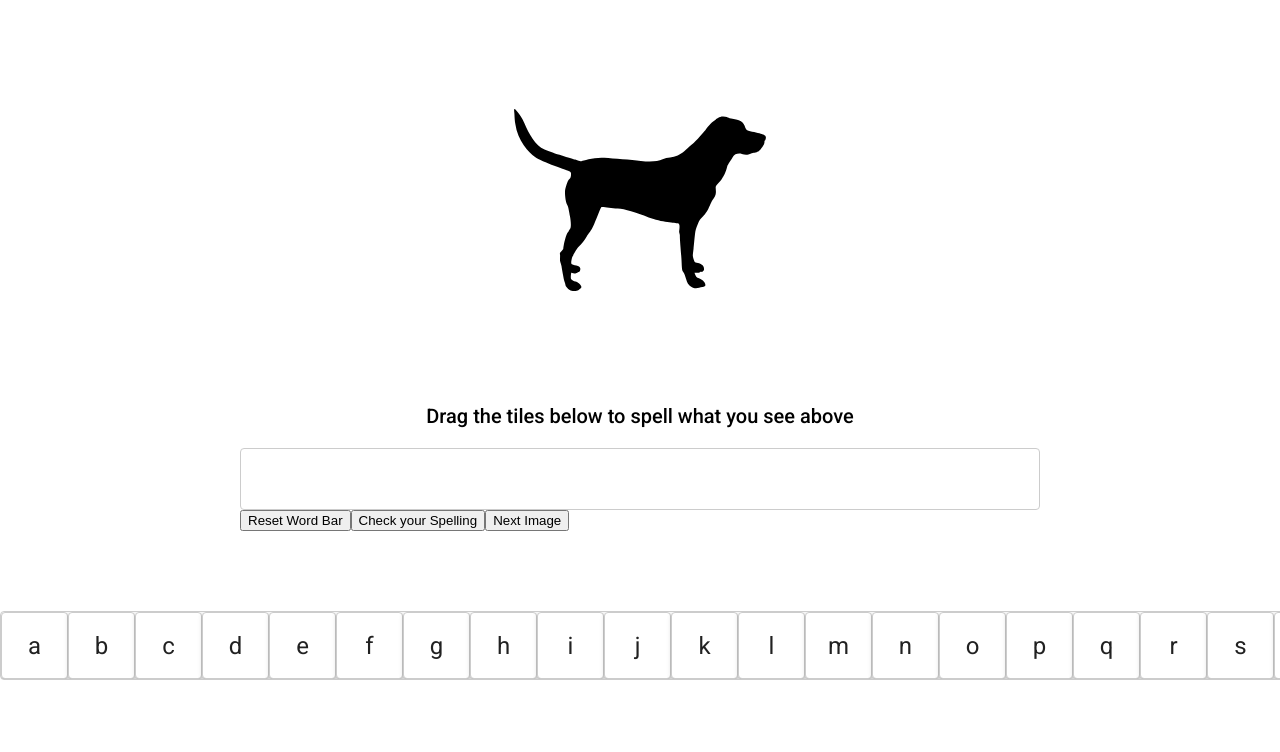
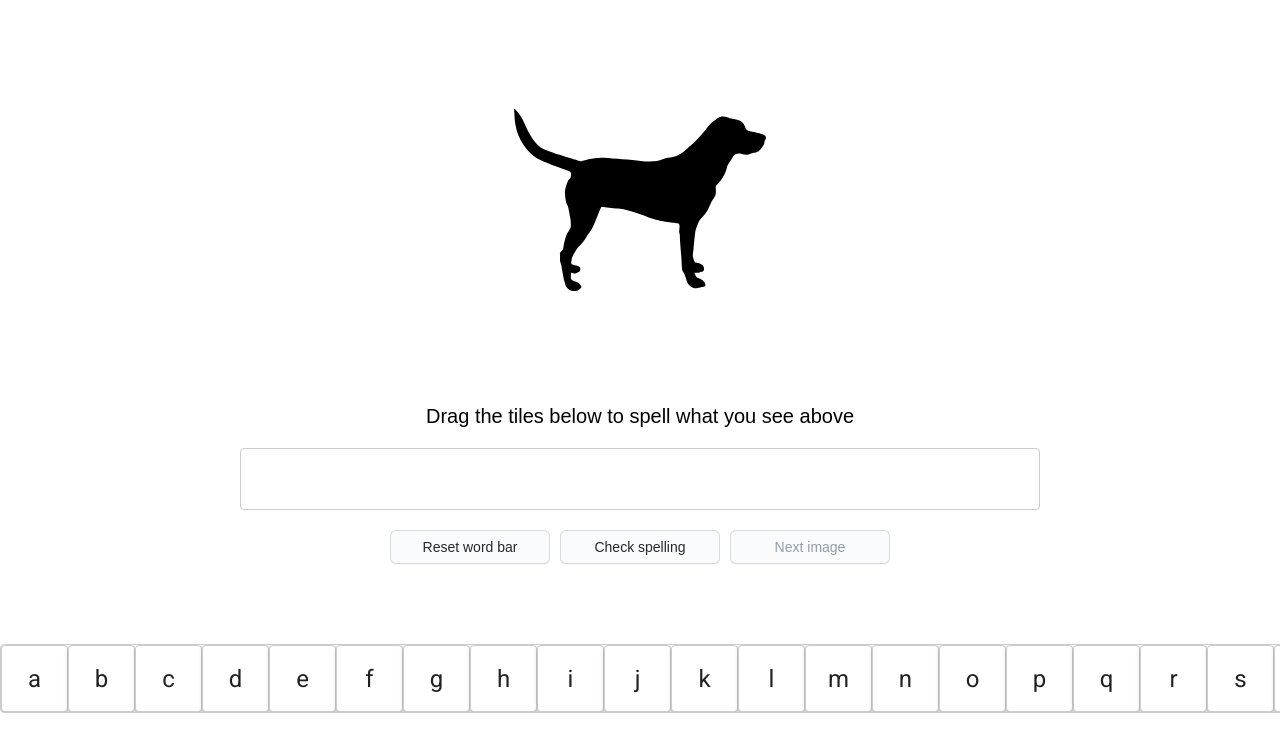
Before and after one commit to FoxFunctions/wordBuilder, an Angular app: page / in a window 1280 px wide. Shown: the top 752 px of the page. Built offline with nearby package versions, Linux system fonts and the light colour scheme.

Commit message:
added styling to the buttons and added additional button functionality

```diff
--- a/src/app/app.component.css
+++ b/src/app/app.component.css
@@ -16,6 +16,72 @@
   .alphabet-container {
     margin: auto;
     width: 1744px;
+  }
+
+  .button-container{
+  text-align: center;
+  }
+
+  .span{
+    margin-left: 10px;
+  }
+
+  .button {
+    appearance: none;
+    width: 160px;
+    background-color: #FAFBFC;
+    border: 1px solid rgba(27, 31, 35, 0.15);
+    border-radius: 6px;
+    box-shadow: rgba(27, 31, 35, 0.04) 0 1px 0, rgba(255, 255, 255, 0.25) 0 1px 0 inset;
+    box-sizing: border-box;
+    color: #24292E;
+    cursor: pointer;
+    display: inline-block;
+    font-family: Arial, Helvetica, sans-serif;
+    font-size: 14px;
+    font-weight: 500;
+    line-height: 20px;
+    list-style: none;
+    padding: 6px 16px;
+    transition: background-color 0.2s cubic-bezier(0.3, 0, 0.5, 1);
+    user-select: none;
+    -webkit-user-select: none;
+    touch-action: manipulation;
+    vertical-align: middle;
+    white-space: nowrap;
+    word-wrap: break-word;
+
+  }
+
+  .button:hover {
+    background-color: #F3F4F6;
+    text-decoration: none;
+    transition-duration: 0.1s;
+  }
+
+  .button:disabled {
+    background-color: #FAFBFC;
+    border-color: rgba(27, 31, 35, 0.15);
+    color: #959DA5;
+    cursor: default;
+  }
+
+  .button:active {
+    background-color: #EDEFF2;
+    box-shadow: rgba(225, 228, 232, 0.2) 0 1px 0 inset;
+    transition: none 0s;
+  }
+
+  .button:focus {
+    outline: 1px transparent;
+  }
+
+  .button:before {
+    display: none;
+  }
+
+  .button:-webkit-details-marker {
+    display: none;
   }
 
   .letter-box {
@@ -70,6 +136,7 @@
 
   .message{
     text-align: center;
+    font-family: Arial, Helvetica, sans-serif;
   }
 
   .cdk-drag-placeholder {
@@ -80,6 +147,13 @@
     transition: transform 250ms cubic-bezier(0, 0, 0.2, 1);
   }
 
+  .letter-tiles:hover{
+
+    background-color: #F3F4F6;
+    text-decoration: none;
+    transition-duration: 0.1s;
+  }
+
   .letter-tiles:last-child {
     border: none;
   }
--- a/src/app/app.component.html
+++ b/src/app/app.component.html
@@ -5,9 +5,15 @@
     [cdkDropListConnectedTo]="[alphabetList]" class="letter-box" (cdkDropListDropped)="drop($event)">
     <div class="letter-tiles" *ngFor="let myWord of myWord" cdkDrag>{{myWord}}</div>
   </div>
-  <button (click)="clearWordList()">Reset Word Bar</button>
-  <button (click)="spelledCorrectly()">Check your Spelling</button>
-  <button (click)="iconIterator()">Next Image</button>
+  <br>
+  <div class="button-container">
+  <button class="button" (click)="clearWordList()">Reset word bar</button>
+  <span class="span"></span>
+  <button class="button" (click)="spelledCorrectly()">Check spelling</button>
+  <span class="span"></span>
+  <button class="button" *ngIf="!isCorrectSpelling" (click)="iconIterator()" disabled >Next image</button>
+  <button class="button" *ngIf="isCorrectSpelling" (click)="iconIterator()">Next image</button>
+  </div>
 </div>
 <br>
 <br>
@@ -22,4 +28,5 @@
 <br>
 <br>
 <h2 class="message" *ngIf="isCorrectSpelling">You spelled {{imageHelper.placeHolderHelperIcon.title}} correctly!</h2>
+<h2 class="message" *ngIf="isWrongSpelling" >Sorry, that is incorrect. Please try again.</h2>
 <router-outlet></router-outlet>
--- a/src/app/app.component.ts
+++ b/src/app/app.component.ts
@@ -18,12 +18,17 @@ export class AppComponent {
   ];
   userWord: string = "";
   isCorrectSpelling: boolean = false;
+  isWrongSpelling: boolean = false;
 
   spelledCorrectly(): boolean {
     if (this.userWord == this.imageHelper.placeHolderHelperIcon.title) {
       this.isCorrectSpelling = true;
+      return this.isCorrectSpelling;
+
+    } else{
+      this.isWrongSpelling = true;
+      return this.isWrongSpelling;
     }
-    return this.isCorrectSpelling;
   }
 
   resetEnglishAlphabet(): void {
@@ -34,6 +39,7 @@ export class AppComponent {
   clearWordList(): void {
     this.myWord = [];
     this.isCorrectSpelling = false;
+    this.isWrongSpelling = false;
   }
 
   myWordToString(): string {
@@ -60,5 +66,7 @@ export class AppComponent {
     }
     this.resetEnglishAlphabet();
     this.myWordToString();
+    this.isCorrectSpelling = false;
+    this.isWrongSpelling = false;
   }
 }
```
Also changed, not shown: src/app/iconModel.ts (line endings or trailing spaces).
